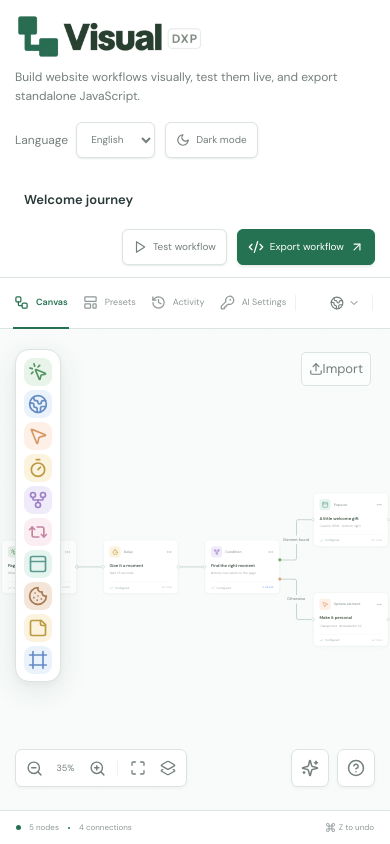
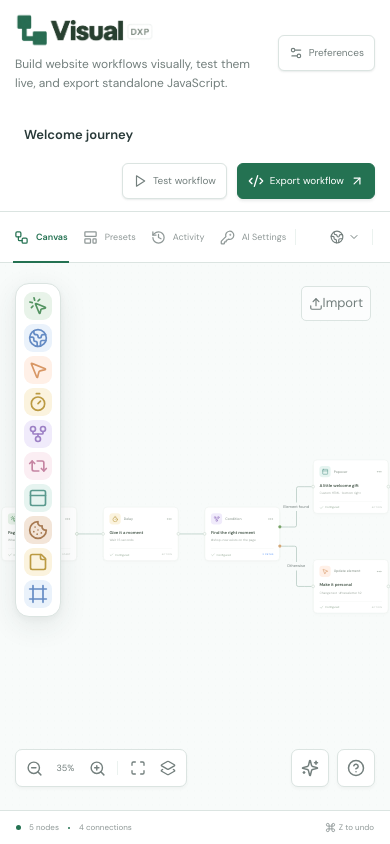
Before and after one commit to dani-beltran/visual-dxp, a Next.js app: page / in a window 390 px wide. Built offline with nearby package versions, Linux system fonts and the light colour scheme.

Commit message:
fix: app preferences collapse into a single menu button on mobile

```diff
--- a/src/app.tsx
+++ b/src/app.tsx
@@ -1,18 +1,8 @@
-import {
-  ArrowDownToLine,
-  ArrowUpRight,
-  Check,
-  Code2,
-  Copy,
-  FileJson,
-  Moon,
-  Play,
-  Sun,
-  X,
-} from 'lucide-react';
+import { ArrowDownToLine, ArrowUpRight, Check, Code2, Copy, FileJson, Play, X } from 'lucide-react';
 import { useCallback, useEffect, useMemo, useState } from 'react';
 import { appMessages } from './app/locales/appMessages';
 import { spanishMessages } from './app/locales/es';
+import { AppPreferences } from './components/AppPreferences';
 import {
   VisualDXPBuilder,
   type VisualDXPBuilderApi,
@@ -250,37 +240,14 @@ export function App({
               </div>
               <p>{copy.description}</p>
             </div>
-            <div className="dxp-header-actions">
-              <label className="dxp-language-selector">
-                <span>{copy.language}</span>
-                <select
-                  className="dxp-button"
-                  value={selectedLanguage}
-                  onChange={(event) => selectLanguage(event.target.value)}
-                >
-                  <option value="en" lang="en">
-                    English
-                  </option>
-                  <option value="es" lang="es">
-                    Español
-                  </option>
-                  {hostLanguage !== 'en' && hostLanguage.split('-')[0].toLowerCase() !== 'es' && (
-                    <option value={hostLanguage}>{hostLanguage}</option>
-                  )}
-                </select>
-              </label>
-              <button
-                type="button"
-                className="dxp-button"
-                aria-label={copy.darkMode}
-                aria-pressed={theme === 'dark'}
-                title={theme === 'dark' ? copy.switchToLight : copy.switchToDark}
-                onClick={() => setTheme((current) => (current === 'light' ? 'dark' : 'light'))}
-              >
-                {theme === 'dark' ? <Sun size={14} /> : <Moon size={14} />}
-                {theme === 'dark' ? copy.lightMode : copy.darkMode}
-              </button>
-            </div>
+            <AppPreferences
+              selectedLanguage={selectedLanguage}
+              hostLanguage={hostLanguage}
+              theme={theme}
+              copy={copy}
+              onLanguageChange={selectLanguage}
+              onThemeChange={setTheme}
+            />
           </div>
         </header>
         <section className="dxp-workflow-bar" aria-label={copy.workflowActions}>
--- a/src/app/locales/appMessages.ts
+++ b/src/app/locales/appMessages.ts
@@ -1,7 +1,7 @@
 /** Copy owned by the demo shell; builder translations are supplied separately. */
 export const appMessages = {
   en: {
-    language: 'Language',
+    preferences: 'Preferences',
     description:
       'Build website workflows visually, test them live, and export standalone JavaScript.',
     darkMode: 'Dark mode',
@@ -31,7 +31,7 @@ export const appMessages = {
     download: 'Download',
   },
   es: {
-    language: 'Idioma',
+    preferences: 'Preferencias',
     description:
       'Crea flujos de trabajo visualmente, pruébalos en directo y expórtalos como JavaScript.',
     darkMode: 'Modo oscuro',
--- /dev/null
+++ b/src/components/AppPreferences.tsx
@@ -0,0 +1,100 @@
+import { Moon, Settings2, Sun } from 'lucide-react';
+import { useEffect, useId, useRef, useState } from 'react';
+import type { appMessages } from '../app/locales/appMessages';
+import '../styles/app-preferences.css';
+
+interface AppPreferencesProps {
+  selectedLanguage: string;
+  hostLanguage: string;
+  theme: 'light' | 'dark';
+  copy: Pick<
+    typeof appMessages.en,
+    'preferences' | 'darkMode' | 'lightMode' | 'switchToLight' | 'switchToDark'
+  >;
+  onLanguageChange: (language: string) => void;
+  onThemeChange: (theme: 'light' | 'dark') => void;
+}
+
+export function AppPreferences({
+  selectedLanguage,
+  hostLanguage,
+  theme,
+  copy,
+  onLanguageChange,
+  onThemeChange,
+}: AppPreferencesProps) {
+  const [preferencesOpen, setPreferencesOpen] = useState(false);
+  const preferencesRef = useRef<HTMLDivElement>(null);
+  const preferencesButtonRef = useRef<HTMLButtonElement>(null);
+  const preferencesId = useId();
+  useEffect(() => {
+    if (!preferencesOpen) return;
+    const dismissOutside = (event: Event) => {
+      if (event.target instanceof Node && !preferencesRef.current?.contains(event.target)) {
+        setPreferencesOpen(false);
+      }
+    };
+    const dismissOnEscape = (event: KeyboardEvent) => {
+      if (event.key !== 'Escape') return;
+      setPreferencesOpen(false);
+      preferencesButtonRef.current?.focus();
+    };
+    document.addEventListener('pointerdown', dismissOutside);
+    document.addEventListener('focusin', dismissOutside);
+    document.addEventListener('keydown', dismissOnEscape);
+    return () => {
+      document.removeEventListener('pointerdown', dismissOutside);
+      document.removeEventListener('focusin', dismissOutside);
+      document.removeEventListener('keydown', dismissOnEscape);
+    };
+  }, [preferencesOpen]);
+  return (
+    <div className="dxp-preferences" ref={preferencesRef}>
+      <button
+        ref={preferencesButtonRef}
+        type="button"
+        className="dxp-button dxp-preferences-trigger"
+        aria-expanded={preferencesOpen}
+        aria-controls={preferencesId}
+        onClick={() => setPreferencesOpen((open) => !open)}
+      >
+        <Settings2 size={14} /> {copy.preferences}
+      </button>
+      <fieldset
+        id={preferencesId}
+        className="dxp-header-actions"
+        aria-label={copy.preferences}
+        data-open={preferencesOpen}
+      >
+        <label className="dxp-language-selector">
+          <select
+            className="dxp-button"
+            value={selectedLanguage}
+            onChange={(event) => onLanguageChange(event.target.value)}
+          >
+            <option value="en" lang="en">
+              English
+            </option>
+            <option value="es" lang="es">
+              Español
+            </option>
+            {hostLanguage !== 'en' && hostLanguage.split('-')[0].toLowerCase() !== 'es' && (
+              <option value={hostLanguage}>{hostLanguage}</option>
+            )}
+          </select>
+        </label>
+        <button
+          type="button"
+          className="dxp-button"
+          aria-label={copy.darkMode}
+          aria-pressed={theme === 'dark'}
+          title={theme === 'dark' ? copy.switchToLight : copy.switchToDark}
+          onClick={() => onThemeChange(theme === 'light' ? 'dark' : 'light')}
+        >
+          {theme === 'dark' ? <Sun size={14} /> : <Moon size={14} />}
+          {theme === 'dark' ? copy.lightMode : copy.darkMode}
+        </button>
+      </fieldset>
+    </div>
+  );
+}
--- /dev/null
+++ b/src/styles/app-preferences.css
@@ -0,0 +1,54 @@
+.dxp-preferences {
+  position: relative;
+  flex-shrink: 0;
+}
+.dxp-preferences .dxp-preferences-trigger {
+  display: none;
+}
+.dxp-header-actions {
+  min-width: 0;
+  margin: 0;
+  padding: 0;
+  border: 0;
+  display: flex;
+  flex-shrink: 0;
+  max-width: 100%;
+  flex-wrap: wrap;
+  align-items: center;
+  gap: 10px;
+}
+.dxp-language-selector {
+  display: flex;
+  align-items: center;
+  gap: 8px;
+  color: var(--dxp-muted);
+  font-size: 12px;
+}
+@container app-header (max-width: 900px) {
+  .dxp-preferences .dxp-preferences-trigger {
+    display: inline-flex;
+  }
+  .dxp-header-actions {
+    display: none;
+    position: absolute;
+    inset-inline-end: 0;
+    top: calc(100% + 8px);
+    z-index: 30;
+    width: 140px;
+    max-width: none;
+    padding: 14px;
+    border: 1px solid var(--dxp-line);
+    border-radius: 8px;
+    background: var(--dxp-surface);
+    box-shadow: 0 8px 28px var(--dxp-shadow);
+    align-items: stretch;
+    flex-direction: column;
+    gap: 12px;
+  }
+  .dxp-header-actions[data-open='true'] {
+    display: flex;
+  }
+  .dxp-language-selector .dxp-button {
+    width: 100%;
+  }
+}
--- a/src/styles/app.css
+++ b/src/styles/app.css
@@ -15,13 +15,14 @@
   height: auto;
 }
 .dxp-header {
+  container-type: inline-size;
+  container-name: app-header;
   flex-shrink: 0;
   background: var(--dxp-surface);
   padding: 8px 29px;
 }
 .dxp-heading {
   display: flex;
-  flex-wrap: wrap;
   align-items: center;
   justify-content: space-between;
   gap: 24px;
@@ -45,21 +46,6 @@
   font-size: 12px;
   line-height: 1.6;
   color: var(--dxp-muted);
-}
-.dxp-header-actions {
-  display: flex;
-  flex-shrink: 0;
-  max-width: 100%;
-  flex-wrap: wrap;
-  align-items: center;
-  gap: 10px;
-}
-.dxp-language-selector {
-  display: flex;
-  align-items: center;
-  gap: 8px;
-  color: var(--dxp-muted);
-  font-size: 12px;
 }
 .dxp-workflow-bar {
   display: flex;
@@ -168,12 +154,15 @@
     padding: 12px 15px;
   }
   .dxp-heading {
-    flex-direction: column;
-    align-items: flex-start;
     gap: 16px;
   }
   .dxp-workflow-bar {
     padding-inline: 15px;
+  }
+}
+@container app-header (max-width: 400px) {
+  .dxp-brand-image {
+    width: 140px;
   }
 }
 @media (max-width: 600px) {
```
